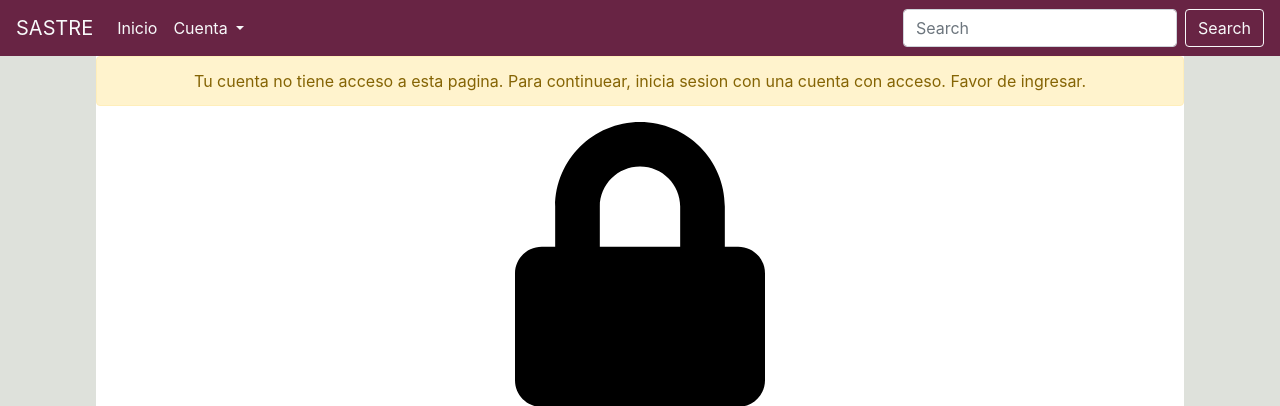
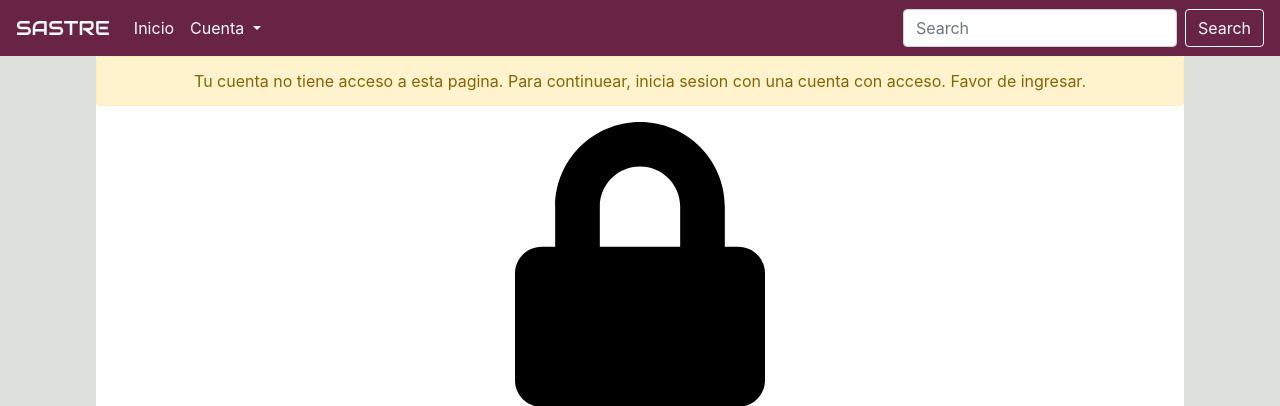
Before and after one commit to davidcast973/TrabajoTerminalESCOM, a Django app: page /usuario/bienvenida/ in a window 1280 px wide. Shown: the top 406 px of the page. Run offline with Django 3.2, Linux system fonts and the light colour scheme; some libraries are stand-ins or nearby versions.

Commit message:
Corregir links en baseSastre.html
Si se encuentra con una sesión activa, los links de SASTRE e Inicio lo redirigirán a la página de bienvenida y si no será a la página de Login.

```diff
--- a/SASTRE/templates/sastre/basesastre.html
+++ b/SASTRE/templates/sastre/basesastre.html
@@ -24,14 +24,14 @@
     </head>
     <body>
         <nav class="navbar navbar-expand-lg navbar-light guindaColor">
-            <a class="navbar-brand text-light" href="{% url 'bienvenida' %}">SASTRE</a>
+            <a class="navbar-brand text-light fontFamily" href="{% if user.is_authenticated %} {% url 'bienvenida' %} {% else %} {% url 'login' %} {% endif %}">SASTRE</a>
             <button class="navbar-toggler" type="button" data-toggle="collapse" data-target="#navbarSupportedContent" aria-controls="navbarSupportedContent" aria-expanded="false" aria-label="Toggle navigation">
                 <span class="navbar-toggler-icon"></span>
             </button>
             <div class="collapse navbar-collapse" id="navbarSupportedContent">
                 <ul class="navbar-nav mr-auto">
                     <li class="nav-item active">
-                        <a class="nav-link text-light" href="{% url 'bienvenida' %}">Inicio<span class="sr-only">(current)</span></a>
+                        <a class="nav-link text-light" href="{% if user.is_authenticated %} {% url 'bienvenida' %} {% else %} {% url 'login' %} {% endif %}">Inicio<span class="sr-only">(current)</span></a>
                     </li>
                     <li class="nav-item dropdown">
                         <a class="nav-link dropdown-toggle text-light" href="#" id="navbarDropdown" role="button" data-toggle="dropdown" aria-haspopup="true" aria-expanded="false">
@@ -40,8 +40,10 @@
                         <div class="dropdown-menu" aria-labelledby="navbarDropdown">
                             <a class="dropdown-item" href="#">Opción 1</a>
                             <a class="dropdown-item" href="#">Opción 2</a>
-                            <div class="dropdown-divider"></div>
-                            <a class="dropdown-item" href="{% url 'logout' %}">Cerrar Sesión</a>
+                            {% if user.is_authenticated %}
+                                <div class="dropdown-divider"></div>
+                                <a class="dropdown-item" href="{% url 'logout' %}">Cerrar Sesión</a>
+                            {% endif %}
                         </div>
                     </li>
                 </ul>
--- a/SASTRE/usuario/static/css/basesastre.css
+++ b/SASTRE/usuario/static/css/basesastre.css
@@ -33,7 +33,7 @@ body {
 	background-color: #682444;
 }
 
-/* Botón propio -------------------------------------------------- */
+/* ======================= Botón propio ======================= */
 
 /* Redefine los estilos de .btn */
 /* Modificar el texto y el color de fondo en los tres estados
@@ -54,7 +54,7 @@ body {
   border-color: #682444;
   background-position: 0 -15px;
 }
-/* --------------------------------------------------------------- */
+/* ============================================================ */
 
 .whiteText{
 	color:#ffffff;
@@ -68,8 +68,18 @@ body {
 	margin: auto auto 20px auto;
 }
 
-/*
-.card-header {
-	background: #393838;
+/* ======================= Fuentes ======================= */
+
+@font-face {
+	font-family: 'Audiowide';
+	font-style: normal;
+	font-weight: 400;
+	src: local('Audiowide-Regular'),
+		url(../fonts/Audiowide-Regular.ttf) format('truetype');
 }
-/*
+
+.fontFamily {
+	font-family: "Audiowide";
+}
+
+/* ======================================================= */
--- a/SASTRE/usuario/templates/bienvenida.html
+++ b/SASTRE/usuario/templates/bienvenida.html
@@ -5,5 +5,7 @@
 {% endblock %}
 
 {% block body %}
-dsd
+	<div class="row">
+		<div class="col-5"><h1>BIENVENID@</h1></div>
+	</div>
 {% endblock %}
```
Also changed, not shown: SASTRE/usuario/static/fonts/Audiowide-Regular.ttf (added).
